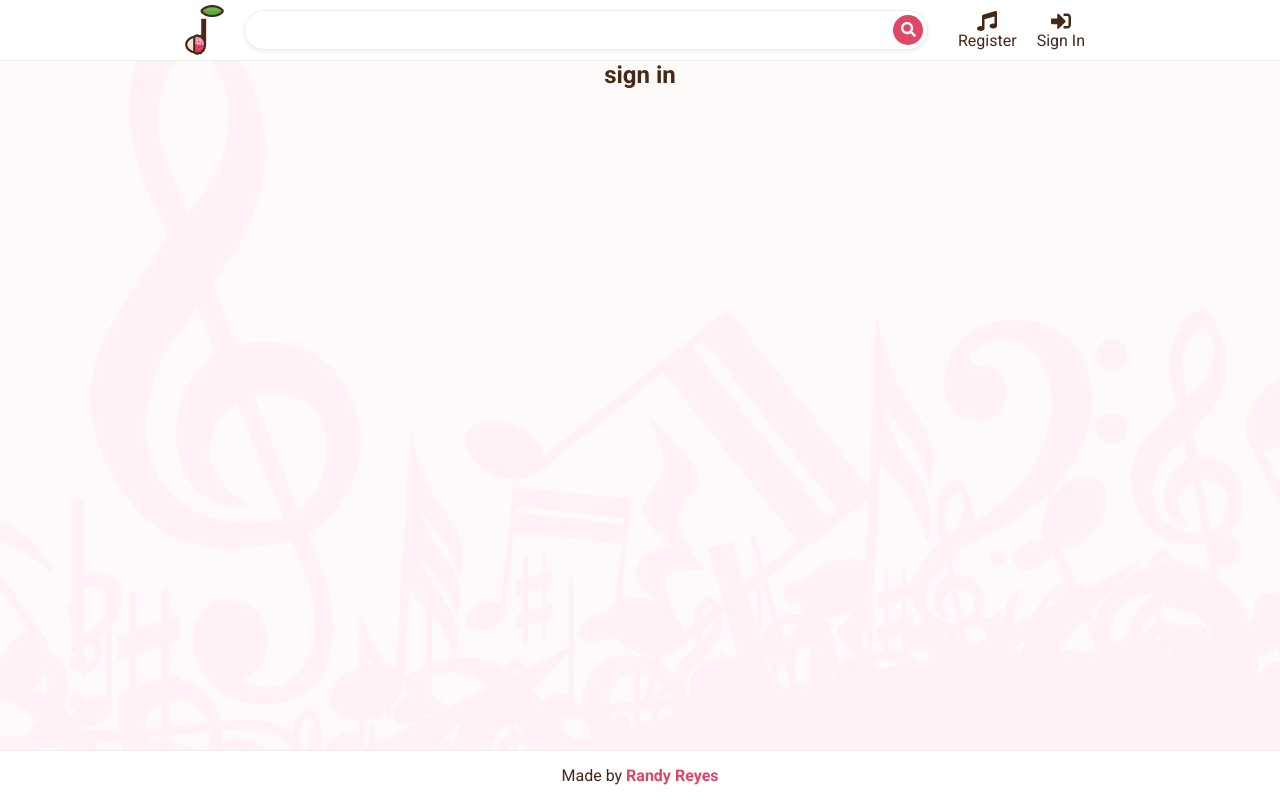
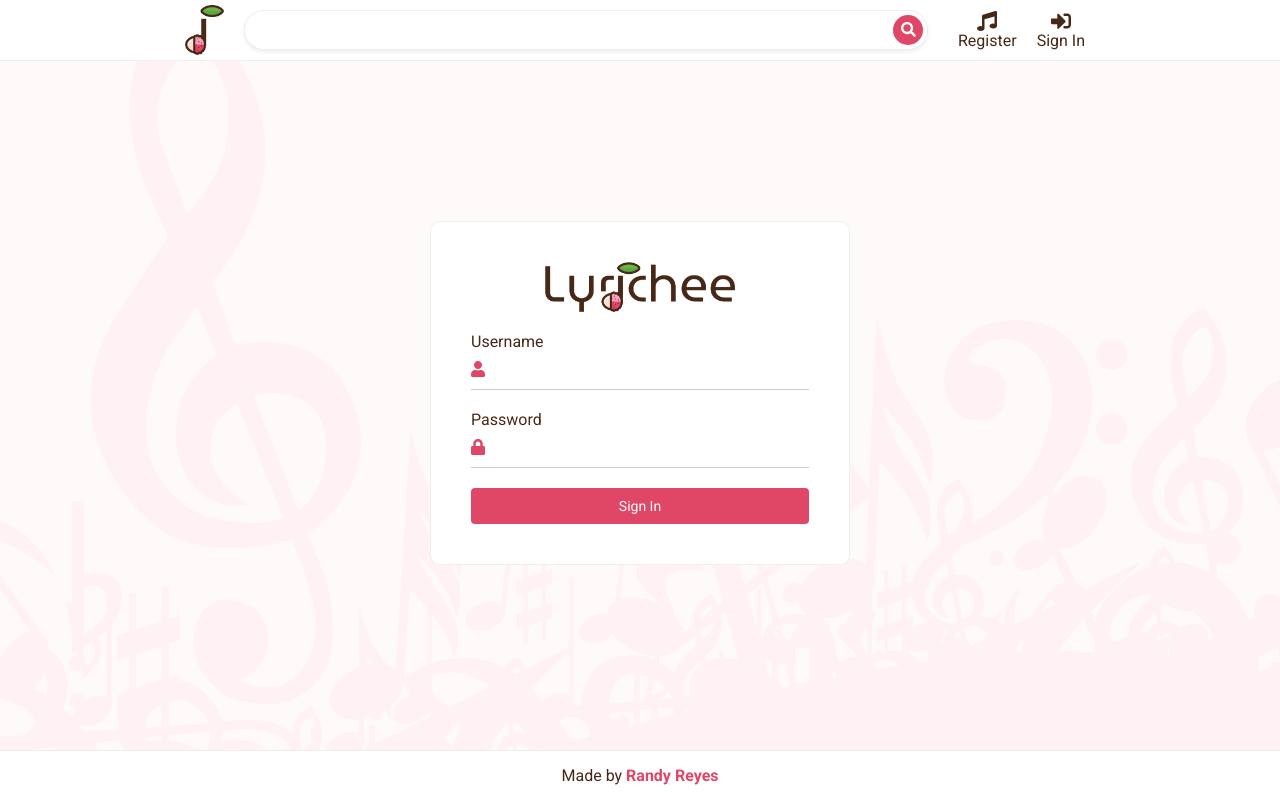
Before and after one commit to rqreyes/lyrichee, a Next.js app: page /signin in a window 1280 px wide. Built offline with nearby package versions, Linux system fonts and the light colour scheme.

Commit message:
added sign in page

```diff
--- a/components/organisms/Styles.jsx
+++ b/components/organisms/Styles.jsx
@@ -165,3 +165,42 @@ export const StyledMainCenter = styled.main`
   padding: 0 10px;
   margin: 20vh auto 0;
 `;
+
+export const StyledMainFormContainer = styled(StyledMainCenter)`
+  background: #fff;
+  padding: 40px;
+  border: ${({ theme }) => theme.border};
+  border-radius: 10px;
+
+  img {
+    margin: 0 auto 20px;
+  }
+`;
+
+export const StyledMainFormLabel = styled.label`
+  position: relative;
+
+  svg {
+    width: 20px;
+    height: 20px;
+    color: ${({ theme }) => theme.colors.red};
+    position: absolute;
+    bottom: 0;
+    left: 0;
+  }
+
+  ${({ isPopulated }) =>
+    isPopulated &&
+    `
+      svg {
+        color: #5ca943;
+      }
+  `}
+`;
+
+export const StyledMainFormInput = styled.input`
+  padding: 10px 10px 10px 30px;
+  border: 0;
+  border-bottom: 1px solid ${({ theme }) => theme.colors.grey};
+  margin-bottom: 20px;
+`;
--- a/pages/api/register.js
+++ b/pages/api/register.js
@@ -42,7 +42,6 @@ export default async (req, res) => {
 
     res.json({
       token,
-      userId: user._id,
     });
   } catch (error) {
     res.status(500).json({ error: error.message });
--- a/pages/api/signin.js
+++ b/pages/api/signin.js
@@ -27,8 +27,6 @@ export default async (req, res) => {
 
     res.json({
       token,
-      userId: user._id,
-      favorites: user.favorites,
     });
   } catch (error) {
     res.status(500).json({ error: error.message });
--- a/pages/signin/index.js
+++ b/pages/signin/index.js
@@ -1,3 +1,76 @@
+import { useState } from 'react';
+import Head from 'next/head';
+import { useRouter } from 'next/router';
+import axios from 'axios';
+import Cookies from 'js-cookie';
+import { FontAwesomeIcon } from '@fortawesome/react-fontawesome';
+import { faUser, faLock } from '@fortawesome/free-solid-svg-icons';
+import {
+  StyledMainFormContainer,
+  StyledMainFormLabel,
+  StyledMainFormInput,
+} from '../../components/organisms/Styles';
+import Logo from '../../components/molecules/Logo';
+import Error from '../../components/atoms/Error';
+
 export default () => {
-  return <h2>sign in</h2>;
+  const [username, setUsername] = useState('');
+  const [password, setPassword] = useState('');
+  const [error, setError] = useState('');
+  const router = useRouter();
+
+  const errorDisplay = error ? (
+    <Error error={error} setError={setError} />
+  ) : null;
+
+  const handleSubmit = async (evt) => {
+    evt.preventDefault();
+
+    try {
+      const { data } = await axios.post('http://localhost:3000/api/signin', {
+        username,
+        password,
+      });
+
+      Cookies.set('token', data.token);
+      router.push('/favorites');
+    } catch (error) {
+      setError(error.response.data.message);
+    }
+  };
+
+  return (
+    <>
+      <Head>
+        <title>Lyrichee Sign In</title>
+      </Head>
+      <StyledMainFormContainer>
+        <Logo text />
+        <form onSubmit={handleSubmit}>
+          <StyledMainFormLabel isPopulated={username}>
+            <span>Username</span>
+            <FontAwesomeIcon icon={faUser} />
+            <StyledMainFormInput
+              type='text'
+              value={username}
+              onChange={(evt) => setUsername(evt.target.value)}
+              required
+            />
+          </StyledMainFormLabel>
+          <StyledMainFormLabel isPopulated={password}>
+            <span>Password</span>
+            <FontAwesomeIcon icon={faLock} />
+            <StyledMainFormInput
+              type='password'
+              value={password}
+              onChange={(evt) => setPassword(evt.target.value)}
+              required
+            />
+          </StyledMainFormLabel>
+          <button type='submit'>Sign In</button>
+        </form>
+        {errorDisplay}
+      </StyledMainFormContainer>
+    </>
+  );
 };
```
Also changed, not shown: pages/register/index.js (+16 -52 lines).
